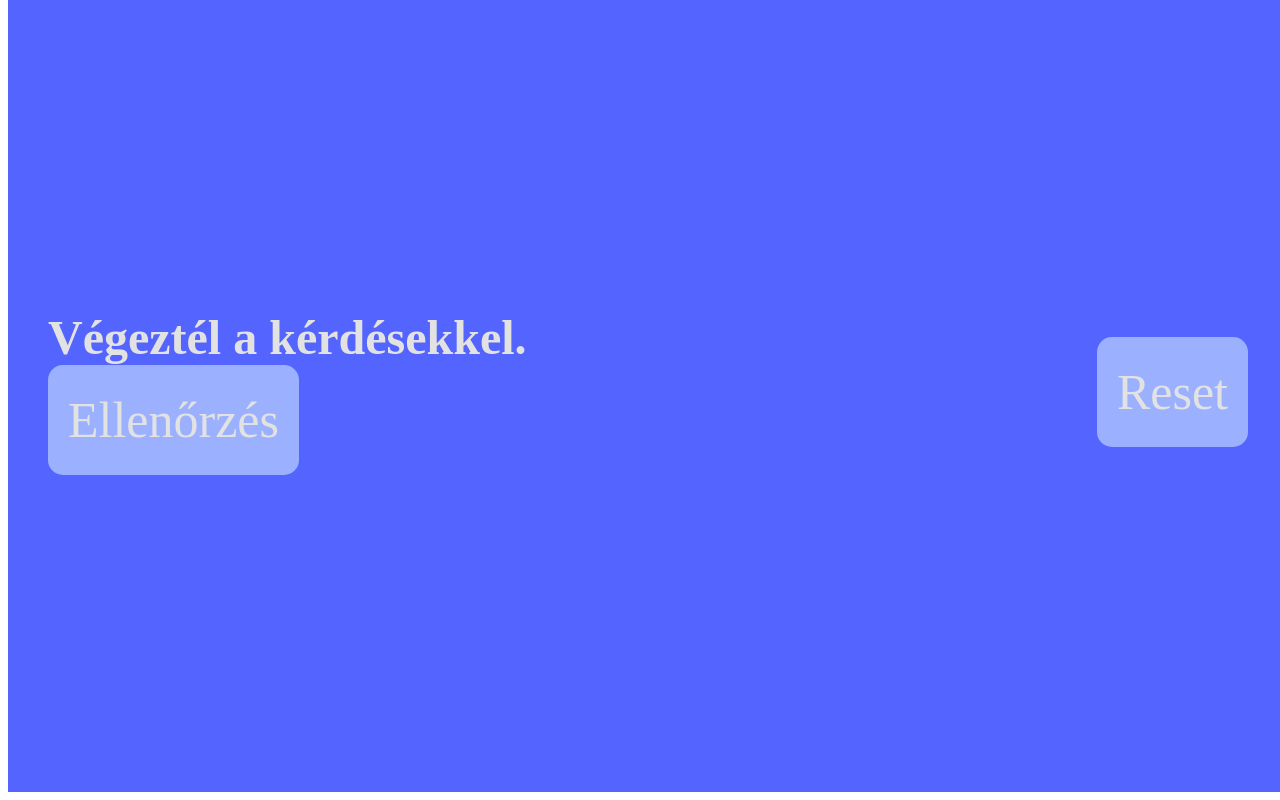
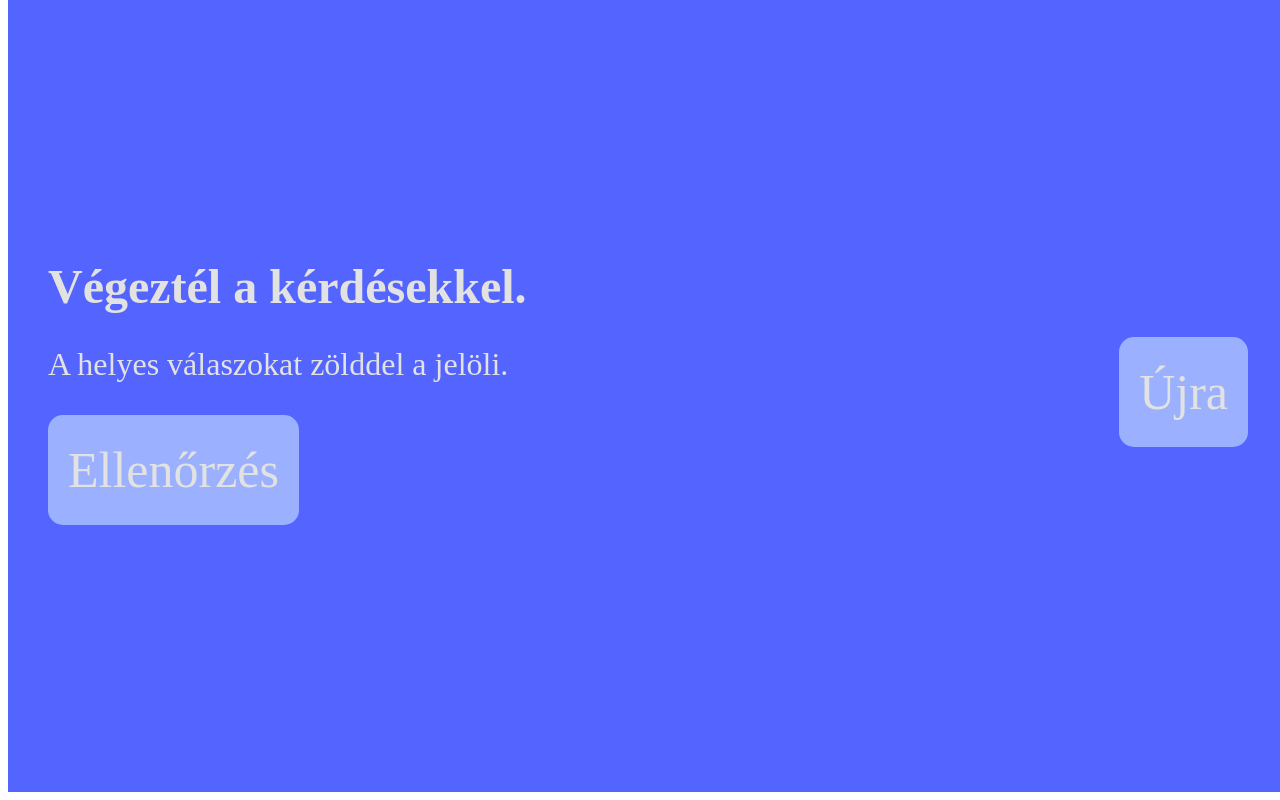
Before and after one commit to WR0NGTH3HU4/SprintStream, a SvelteKit app in the folder app/: page /quiz_oldal in a window 1280 px wide. Shown: the part 8816-9616 px from the top of the page. Built offline with nearby package versions, Linux system fonts and the light colour scheme.

Commit message:
Quiz ellenőrzés

```diff
--- a/app/src/routes/quiz_oldal/+page.svelte
+++ b/app/src/routes/quiz_oldal/+page.svelte
@@ -60,10 +60,11 @@
                     <div>
                         <h2>Végeztél a kérdésekkel.</h2>
                         <!-- <p>A jól megválaszolt kérdések száma: {jok}/{kerdesek_szama}</p> -->
-                        <button class="btn" on:click={ellenorzes}>Ellenőrzés</button>
+                        <p>A helyes válaszokat zölddel a jelöli.</p>
+                        <button class="btn" on:click={ellenorzes} on:click={kezdes}>Ellenőrzés</button>
                     </div>
 
-                    <button class="btn" on:click={tetejere}><!--🢁-->Reset</button>
+                    <button class="btn" on:click={tetejere}><!--🢁-->Újra</button>
                 </div>
                 <svg preserveAspectRatio="none" xmlns="http://www.w3.org/2000/svg" viewBox="0 0 1440 320">
                     <path fill="#788BFF" fill-opacity="1" d="M0,128L48,154.7C96,181,192,235,288,224C384,213,480,139,576,122.7C672,107,768,149,864,186.7C960,224,1056,256,1152,234.7C1248,213,1344,139,1392,101.3L1440,64L1440,320L1392,320C1344,320,1248,320,1152,320C1056,320,960,320,864,320C768,320,672,320,576,320C480,320,384,320,288,320C192,320,96,320,48,320L0,320Z"></path>
@@ -312,9 +313,9 @@
         let b: any = document.getElementById(`${i}_b`);
         let c: any = document.getElementById(`${i}_c`);
 
-        a.style.backgroundColor = toggles[i].get('a') ? "red" : "#9BB1FF";
-        b.style.backgroundColor = toggles[i].get('b') ? "red" : "#9BB1FF";
-        c.style.backgroundColor = toggles[i].get('c') ? "red" : "#9BB1FF";
+        a.style.backgroundColor = toggles[i].get('a') ? "#2b40ff" : "#9BB1FF";
+        b.style.backgroundColor = toggles[i].get('b') ? "#2b40ff" : "#9BB1FF";
+        c.style.backgroundColor = toggles[i].get('c') ? "#2b40ff" : "#9BB1FF";
     }
 
     function kovi_kerdes(kerdesek: any, jelenlegi_index: number, valasz: string) {
```
